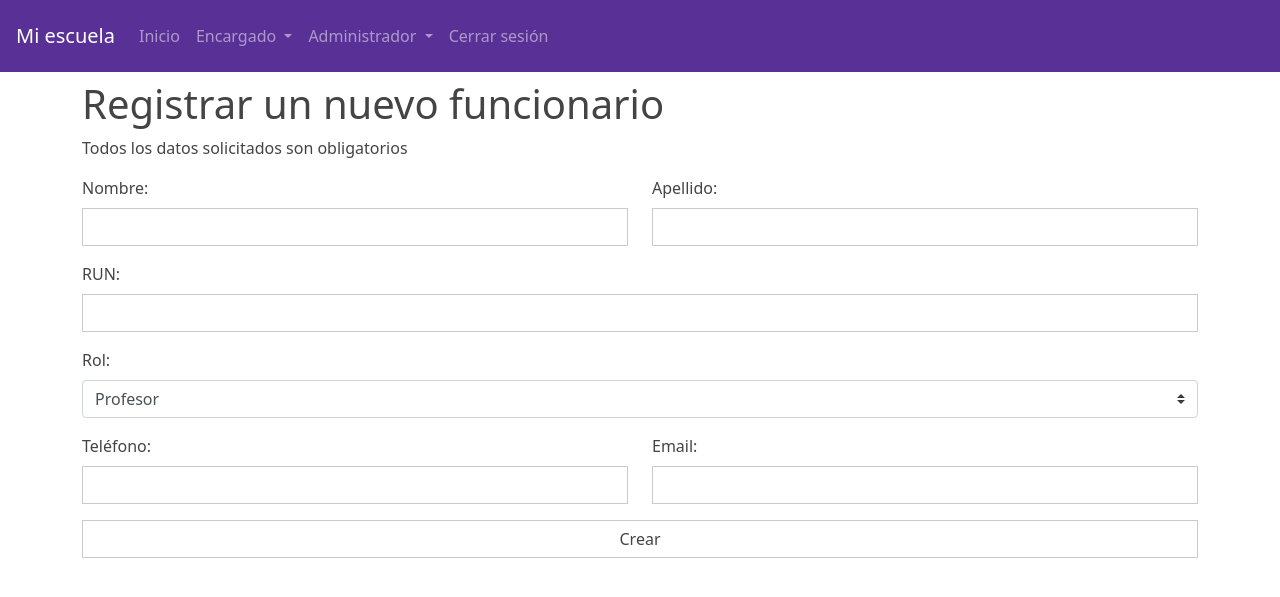
After one commit to tomxscode/gestor-recursos, a PHP site: page /agregar_funcionario.php in a window 1280 px wide. The commit adds this page. Shown: the top 597 px of the page. Run offline with PHP 8.4, Linux system fonts and the light colour scheme; the visitor is signed in with stand-in values (Sample User, id 1).

Commit message:
Agredo registro de funcionarios

```diff
--- /dev/null
+++ b/agregar_funcionario.php
@@ -0,0 +1,139 @@
+<?php
+include('conexion.php');
+//require('verificar_sesion.php');
+require('verificar_admin.php');
+?>
+
+<!DOCTYPE html>
+<html lang="es">
+
+<head>
+    <meta charset="UTF-8">
+    <meta http-equiv="X-UA-Compatible" content="IE=edge">
+    <meta name="viewport" content="width=device-width, initial-scale=1.0">
+    <title>Registrar funcionario</title>
+    <?php require "head.php"; ?>
+</head>
+
+<body>
+    <?php require "header.php"; ?>
+    <div class="container pt-2">
+        <?php
+        if (isset($_POST['nombre'])) {
+            $nombre = $_POST['nombre'];
+            $apellido = $_POST['apellido'];
+            $run = $_POST['run'];
+            $rol = $_POST['area'];
+            $telefono = $_POST['telefono'];
+            $email = $_POST['email'];
+            $password = password_hash($run, PASSWORD_DEFAULT);
+            if ($rol == "administrativo") {
+                $sql = "
+                START TRANSACTION;
+                INSERT INTO users (username, email, password, role) VALUES ('$run', '$email', '$password', 'admin');
+                SET @user_id = LAST_INSERT_ID();
+                INSERT INTO funcionarios (rut, nombre, apellido, area, telefono, usuario_id) VALUES ('$run', '$nombre', '$apellido', '$rol', '$telefono', @user_id);
+                COMMIT;
+            ";
+            } else if ($rol == "inspectores") {
+                $sql = "
+                START TRANSACTION;
+                INSERT INTO users (username, email, password, role) VALUES ('$run', '$email', '$password', 'encargado');
+                SET @user_id = LAST_INSERT_ID();
+                INSERT INTO funcionarios (rut, nombre, apellido, area, telefono, usuario_id) VALUES ('$run', '$nombre', '$apellido', '$rol', '$telefono', @user_id);
+                COMMIT;
+                ";
+            } else if ($rol == "profesores") {
+                $sql = "
+                START TRANSACTION;
+                INSERT INTO users (username, email, password, role) VALUES ('$run', '$email', '$password', 'profesor');
+                SET @user_id = LAST_INSERT_ID();
+                INSERT INTO funcionarios (rut, nombre, apellido, area, telefono, usuario_id) VALUES ('$run', '$nombre', '$apellido', '$rol', '$telefono', @user_id);
+                COMMIT;
+                ";
+            }  else {
+                $sql = "
+                START TRANSACTION;
+                INSERT INTO users (username, email, password, role) VALUES ('$run', '$email', '$password', 'usuario');
+                SET @user_id = LAST_INSERT_ID();
+                INSERT INTO funcionarios (rut, nombre, apellido, area, telefono, usuario_id) VALUES ('$run', '$nombre', '$apellido', '$rol', '$telefono', @user_id);
+                COMMIT;
+            ";
+            }
+
+            // consulta
+            if ($con->multi_query($sql) === TRUE) {
+                echo "
+                        <div class='alert alert-success' role='alert'>
+                            El funcionario fue registrado con éxito. <br>
+                            Sus datos de acceso son: <br>
+                            Usuario: " . $run . " <br>
+                            Contraseña: " . $run . "
+                        </div>
+                    ";
+            } else {
+                echo "
+                    <div class='alert alert-danger' role='alert'>
+                        No se pudo registrar al funcionario, si cree que es un error contactese con su administrador
+                    </div>
+                  ";
+            }
+            $con->close();
+        }
+        ?>
+        <div class="row">
+            <h1>Registrar un nuevo funcionario</h1>
+            <p>Todos los datos solicitados son obligatorios</p>
+            <form action="agregar_funcionario.php" method="post">
+                <div class="row">
+                    <div class="col-md-6">
+                        <div class="form-group">
+                            <label for="nombre">Nombre:</label>
+                            <input type="text" name="nombre" id="nombre" class="form-control" required>
+                        </div>
+                    </div>
+                    <div class="col-md-6">
+                        <div class="form-group">
+                            <label for="apellido">Apellido:</label>
+                            <input type="text" name="apellido" id="apellido" class="form-control" required>
+                        </div>
+                    </div>
+                </div>
+                <div class="form-group">
+                    <label for="run">RUN:</label>
+                    <input type="text" name="run" id="run" class="form-control" required>
+                </div>
+                <div class="form-group">
+                    <label for="area">Rol:</label>
+                    <select class="custom-select" id="area" name="area">
+                        <option value="profesores">Profesor</option>
+                        <option value="auxiliares">Auxiliar</option>
+                        <option value="administrativo">Administrativo</option>
+                        <option value="inspectores">Inspector</option>
+                        <option value="asistentes">Asistente educativo</option>
+                        <option value="apoyos">Apoyo (psicologo, trabajador social, etc)</option>
+                    </select>
+                </div>
+                <div class="row">
+                    <div class="col-md-6">
+                        <div class="form-group">
+                            <label for="telefono">Teléfono:</label>
+                            <input type="tel" name="telefono" id="telefono" class="form-control" required>
+                        </div>
+                    </div>
+                    <div class="col-md-6">
+                        <div class="form-group">
+                            <label for="email">Email:</label>
+                            <input type="email" name="email" id="email" class="form-control" required>
+                        </div>
+                    </div>
+                </div>
+                <div class="form-group">
+                    <input type="submit" value="Crear" class="form-control btn-success">
+                </div>
+            </form>
+        </div>
+    </div>
+</body>
+
+</html>
--- a/crear_categoria.php
+++ b/crear_categoria.php
@@ -1,6 +1,7 @@
 <?php
 include('conexion.php');
-require('verificar_sesion.php');
+//require('verificar_sesion.php');
+require('verificar_admin.php');
 ?>
 
 <!DOCTYPE html>
--- /dev/null
+++ b/verificar_admin.php
@@ -0,0 +1,9 @@
+<?php
+session_start();
+
+if(isset($_SESSION['user_id']) && $_SESSION['user_role'] != 'admin' || !isset($_SESSION['user_id'])) {
+    header("Location: login.php");
+    // todo: poner un enlace a una pagina de error
+    exit();
+}
+?>
```
